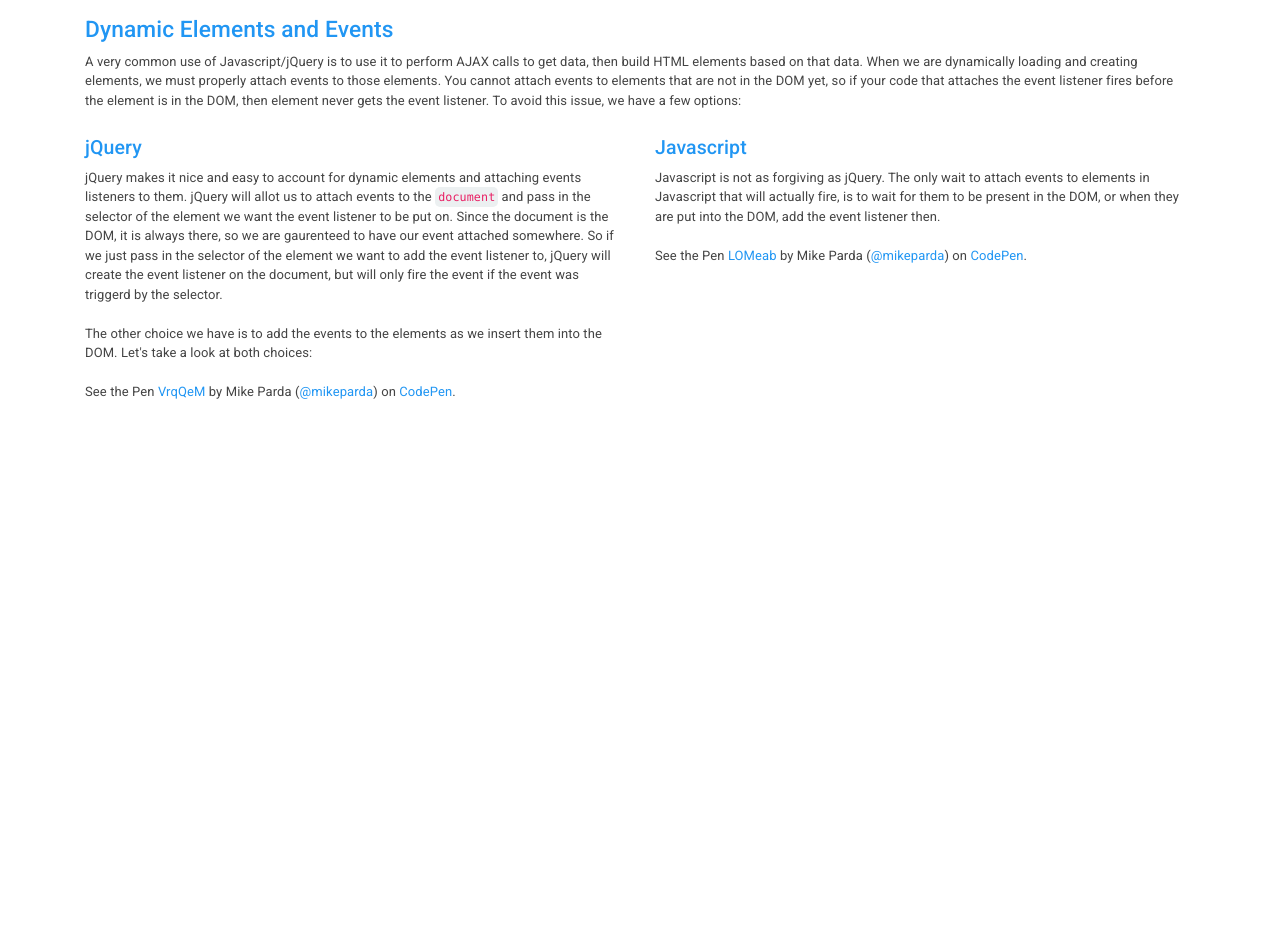
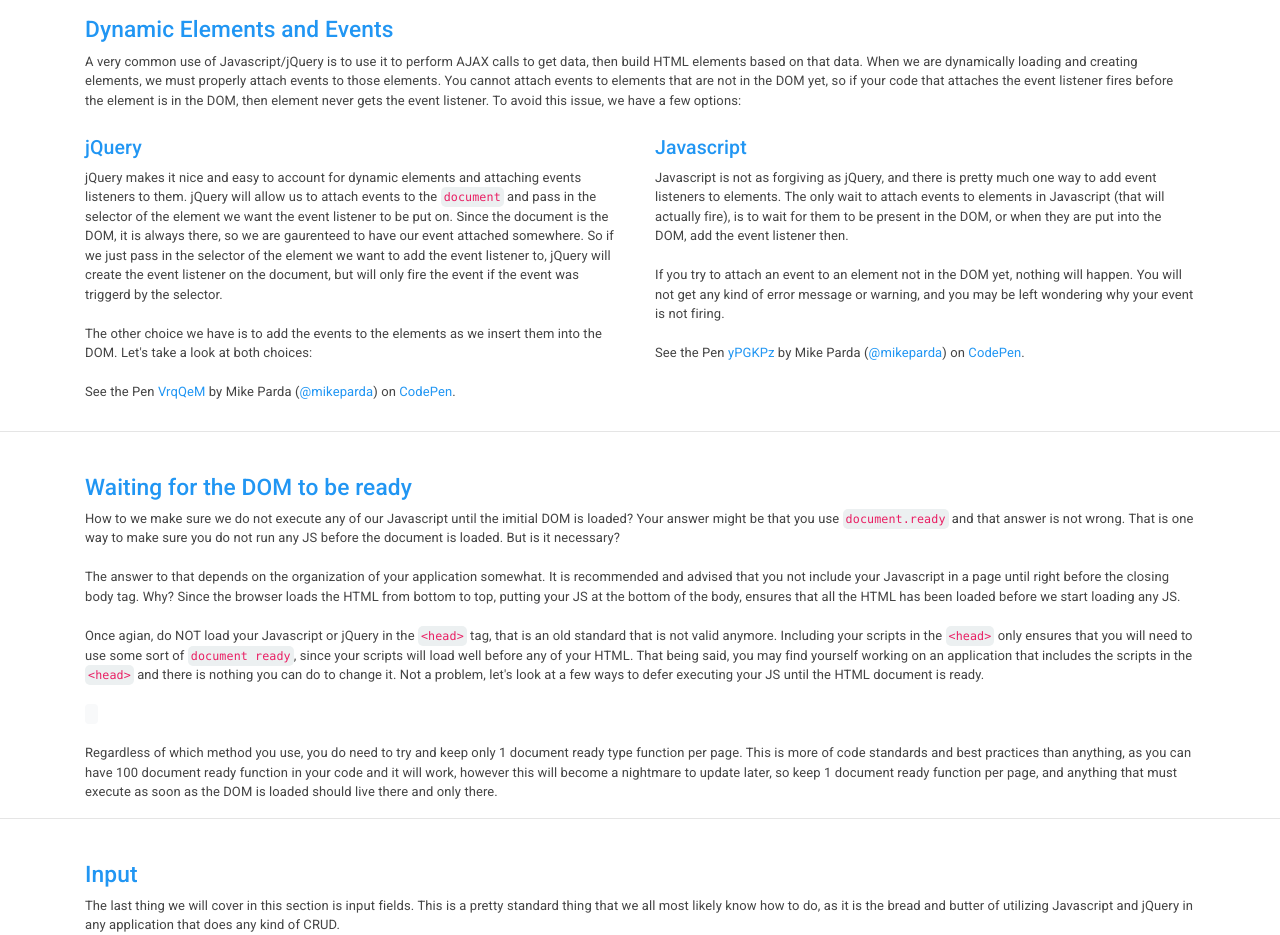
Before and after one commit to pardamike/jqueryandjsfundamentals, a plain HTML site: page sections/section2.html in a window 1280 px wide. Shown: the part 2520-3455 px from the top of the page. Before the commit the page ends 2935 px from the top, so only its background shows below. Drawn offline with nearby package versions, Linux system fonts and the light colour scheme; a script that the page names is missing.

Commit message:
more stuff for section 2

```diff
--- a/sections/section2.html
+++ b/sections/section2.html
@@ -390,7 +390,7 @@
                 <div class="col">
                     <h4 class="text-primary">jQuery</h4>
                     jQuery makes it nice and easy to account for dynamic elements and attaching events listeners to them.  jQuery will
-                    allot us to attach events to the <pre class="inline-pre">document</pre> and pass in the selector of the element
+                    allow us to attach events to the <pre class="inline-pre">document</pre> and pass in the selector of the element
                     we want the event listener to be put on.  Since the document is the DOM, it is always there, so we are gaurenteed
                     to have our event attached somewhere.  So if we just pass in the selector of the element we want to add the event
                     listener to, jQuery will create the event listener on the document, but will only fire the event if the event was
@@ -398,16 +398,66 @@
                     <br><br>
                     The other choice we have is to add the events to the elements as we insert them into the DOM.  Let's take a look at both choices:
                     <br><br>
-                    <p data-height="353" data-theme-id="0" data-slug-hash="VrqQeM" data-default-tab="js,result" data-user="mikeparda" data-embed-version="2" data-pen-title="VrqQeM" class="codepen">See the Pen <a href="https://codepen.io/mikeparda/pen/VrqQeM/">VrqQeM</a> by Mike Parda (<a href="https://codepen.io/mikeparda">@mikeparda</a>) on <a href="https://codepen.io">CodePen</a>.</p>
+                    <p data-height="350" data-theme-id="0" data-slug-hash="VrqQeM" data-default-tab="js,result" data-user="mikeparda" data-embed-version="2" data-pen-title="VrqQeM" class="codepen">See the Pen <a href="https://codepen.io/mikeparda/pen/VrqQeM/">VrqQeM</a> by Mike Parda (<a href="https://codepen.io/mikeparda">@mikeparda</a>) on <a href="https://codepen.io">CodePen</a>.</p>
                     <script async src="https://production-assets.codepen.io/assets/embed/ei.js"></script>
                 </div>
                 <div class="col">
                     <h4 class="text-primary">Javascript</h4>
-                    Javascript is not as forgiving as jQuery.  The only wait to attach events to elements in Javascript that will actually fire,
+                    Javascript is not as forgiving as jQuery, and there is pretty much one way to add event listeners to elements.
+                    The only wait to attach events to elements in Javascript (that will actually fire),
                     is to wait for them to be present in the DOM, or when they are put into the DOM, add the event listener then.
                     <br><br>
-                    <p data-height="420" data-theme-id="0" data-slug-hash="LOMeab" data-default-tab="js,result" data-user="mikeparda" data-embed-version="2" data-pen-title="LOMeab" class="codepen">See the Pen <a href="https://codepen.io/mikeparda/pen/LOMeab/">LOMeab</a> by Mike Parda (<a href="https://codepen.io/mikeparda">@mikeparda</a>) on <a href="https://codepen.io">CodePen</a>.</p>
+                    If you try to attach an event to an element not in the DOM yet, nothing will happen.  You will not get any kind of
+                    error message or warning, and you may be left wondering why your event is not firing.
+                    <br><br>
+                    <p data-height="350" data-theme-id="0" data-slug-hash="yPGKPz" data-default-tab="js,result" data-user="mikeparda" data-embed-version="2" data-pen-title="yPGKPz" class="codepen">See the Pen <a href="https://codepen.io/mikeparda/pen/yPGKPz/">yPGKPz</a> by Mike Parda (<a href="https://codepen.io/mikeparda">@mikeparda</a>) on <a href="https://codepen.io">CodePen</a>.</p>
                     <script async src="https://production-assets.codepen.io/assets/embed/ei.js"></script>
+                </div>
+            </div>
+        </div>
+    </section>
+    <hr>
+    <section>
+        <div class="container">
+            <div class="row">
+                <div class="col">
+                    <h3 class="text-primary">Waiting for the DOM to be ready</h3>
+                    How to we make sure we do not execute any of our Javascript until the imitial DOM is loaded?  Your answer might
+                    be that you use <pre class="inline-pre">document.ready</pre> and that answer is not wrong.  That is one way
+                    to make sure you do not run any JS before the document is loaded.  But is it necessary?
+                    <br><br>
+                    The answer to that depends on the organization of your application somewhat.  It is recommended and
+                    advised that you not include your Javascript in a page until right before the closing body tag.  Why?
+                    Since the browser loads the HTML from bottom to top, putting your JS at the bottom of the body, ensures
+                    that all the HTML has been loaded before we start loading any JS.
+                    <br><br>
+                    Once agian, do NOT load your Javascript or jQuery in the <pre class="inline-pre">&lt;head&gt;</pre> tag,
+                    that is an old standard that is not valid anymore.  Including your scripts in the <pre class="inline-pre">&lt;head&gt;</pre>
+                    only ensures that you will need to use some sort of <pre class="inline-pre">document ready</pre>, since your scripts
+                    will load well before any of your HTML.  That being said, you may find yourself working on an application that
+                    includes the scripts in the <pre class="inline-pre">&lt;head&gt;</pre> and there is nothing you can do to change
+                    it.  Not a problem, let's look at a few ways to defer executing your JS until the HTML document is ready.
+                    <br><br>
+                    <code data-gist-id="bdb3cd9e0a5f86fcf8da3d9af03d540d"></code>
+                    <br><br>
+                    Regardless of which method you use, you do need to try and keep only 1 document ready type function
+                    per page.  This is more of code standards and best practices than anything, as you can have 100 document
+                    ready function in your code and it will work, however this will become a nightmare to update later, so
+                    keep 1 document ready function per page, and anything that must execute as soon as the DOM is loaded should
+                    live there and only there.
+                </div>
+            </div>
+        </div>
+    </section>
+    <hr>
+    <section>
+        <div class="container">
+            <div class="row">
+                <div class="col">
+                    <h3 class="text-primary">Input</h3>
+                    The last thing we will cover in this section is input fields.  This is a pretty standard thing that we all most
+                    likely know how to do, as it is the bread and butter of utilizing Javascript and jQuery in any application
+                    that does any kind of CRUD.
                 </div>
             </div>
         </div>
```
